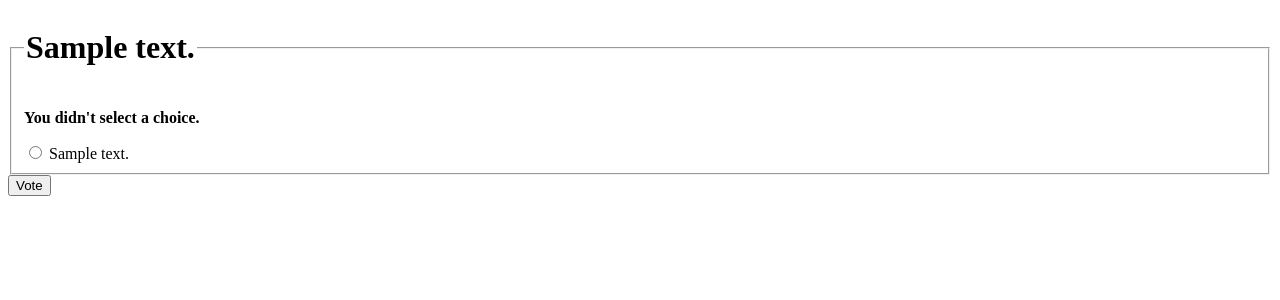
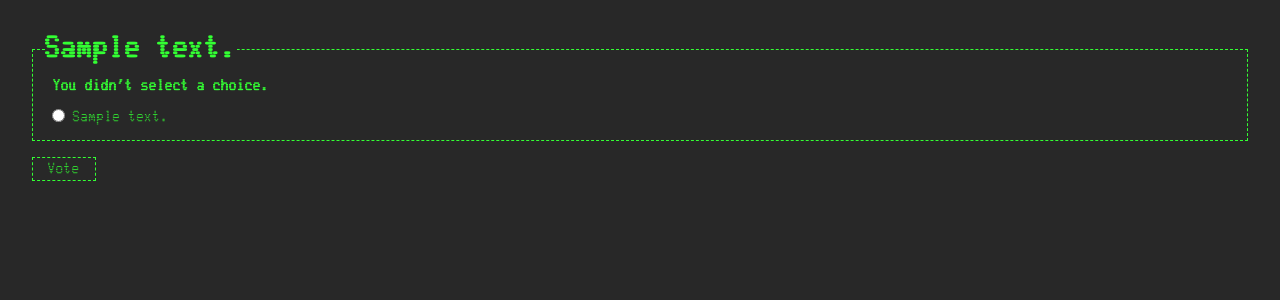
Before and after one commit to JustKappaMan/Dive-Into-Django, a Django app: page /polls/1/vote/ in a window 1280 px wide. Shown: the top 300 px of the page. Run offline with Django 4.2, Linux system fonts and the light colour scheme; tables that the repository leaves empty hold one stand-in row (values such as "Sample post").

Commit message:
Add styles & custom font

```diff
--- a/did/did/settings.py
+++ b/did/did/settings.py
@@ -120,6 +120,10 @@ USE_TZ = True
 
 STATIC_URL = 'static/'
 
+STATICFILES_DIRS = [
+    BASE_DIR / 'static',
+]
+
 # Default primary key field type
 # https://docs.djangoproject.com/en/4.1/ref/settings/#default-auto-field
 
--- a/did/polls/templates/polls/detail.html
+++ b/did/polls/templates/polls/detail.html
@@ -4,14 +4,16 @@
     <head>
         <meta charset="UTF-8">
         <meta name="viewport" content="width=device-width, initial-scale=1">
+        {% load static %}
+        <link href="{% static 'css/style.css' %}" rel="stylesheet" type="text/css">
         <title>Question #{{ question.id }}</title>
     </head>
     <body>
         <form action="{% url 'polls:vote' question.id %}" method="post">
         {% csrf_token %}
         <fieldset>
-            <legend><h1>{{ question.question_text }}</h1></legend>
-            {% if error_message %}<p><strong>{{ error_message }}</strong></p>{% endif %}
+            <legend><h1 class="legend-header">{{ question.question_text }}</h1></legend>
+            {% if error_message %}<p class="error-message"><strong>{{ error_message }}</strong></p>{% endif %}
             {% for choice in question.choice_set.all %}
                 <input type="radio" name="choice" id="choice{{ forloop.counter }}" value="{{ choice.id }}">
                 <label for="choice{{ forloop.counter }}">{{ choice.choice_text }}</label><br>
--- a/did/polls/templates/polls/index.html
+++ b/did/polls/templates/polls/index.html
@@ -4,10 +4,13 @@
     <head>
         <meta charset="UTF-8">
         <meta name="viewport" content="width=device-width, initial-scale=1">
+        {% load static %}
+        <link href="{% static 'css/style.css' %}" rel="stylesheet" type="text/css">
         <title>The latest 5 poll questions</title>
     </head>
     <body>
         {% if latest_question_list %}
+            <h1 class="page-header">The latest 5 poll questions</h1>
             <ul>
                 {% for question in latest_question_list %}
                 <li><a href="{% url 'polls:detail' question.id %}">{{ question.question_text }}</a></li>
--- a/did/polls/templates/polls/results.html
+++ b/did/polls/templates/polls/results.html
@@ -4,6 +4,8 @@
     <head>
         <meta charset="UTF-8">
         <meta name="viewport" content="width=device-width, initial-scale=1">
+        {% load static %}
+        <link href="{% static 'css/style.css' %}" rel="stylesheet" type="text/css">
         <title>Question #{{ question.id }} - Results</title>
     </head>
     <body>
--- /dev/null
+++ b/did/static/css/style.css
@@ -0,0 +1,53 @@
+@font-face {
+    font-family: 'Glass TTY VT220';
+    src: local('Glass TTY VT220'),
+         url('../fonts/Glass_TTY_VT220.woff2') format('woff2'),
+         url('../fonts/Glass_TTY_VT220.woff') format('woff'),
+         url('../fonts/Glass_TTY_VT220.ttf') format('truetype'),
+         url('../fonts/Glass_TTY_VT220.otf') format('opentype');
+}
+
+* {
+    margin: 0;
+    padding: 0;
+    box-sizing: border-box;
+    background: #282828;
+    font-family: 'Glass TTY VT220', monospace;
+    color: #33FF33;
+}
+
+body {
+    padding: 2em;
+}
+
+.page-header {
+    margin-bottom: 1em;
+    text-align: center;
+}
+
+.error-message {
+    margin: .5em;
+}
+
+li {
+    margin: .5em;
+    font-size: 1.25em;
+}
+
+fieldset {
+    padding: .25em .75em .75em;
+    border: 1px dashed #33FF33;
+}
+
+input[type='radio'] {
+    margin: .5em 0 .5em .5em;
+    accent-color: #33FF33;
+}
+
+input[type='submit'] {
+    height: 1.5em;
+    width: 4em;
+    margin-top: 1em;
+    border: 1px dashed #33FF33;
+    font-size: 1em;
+}
```
Also changed, not shown: did/static/fonts/Glass_TTY_VT220.otf (added), did/static/fonts/Glass_TTY_VT220.ttf (added), did/static/fonts/Glass_TTY_VT220.woff (added), did/static/fonts/Glass_TTY_VT220.woff2 (added). Lines whose indentation alone changed are shown as unchanged.
